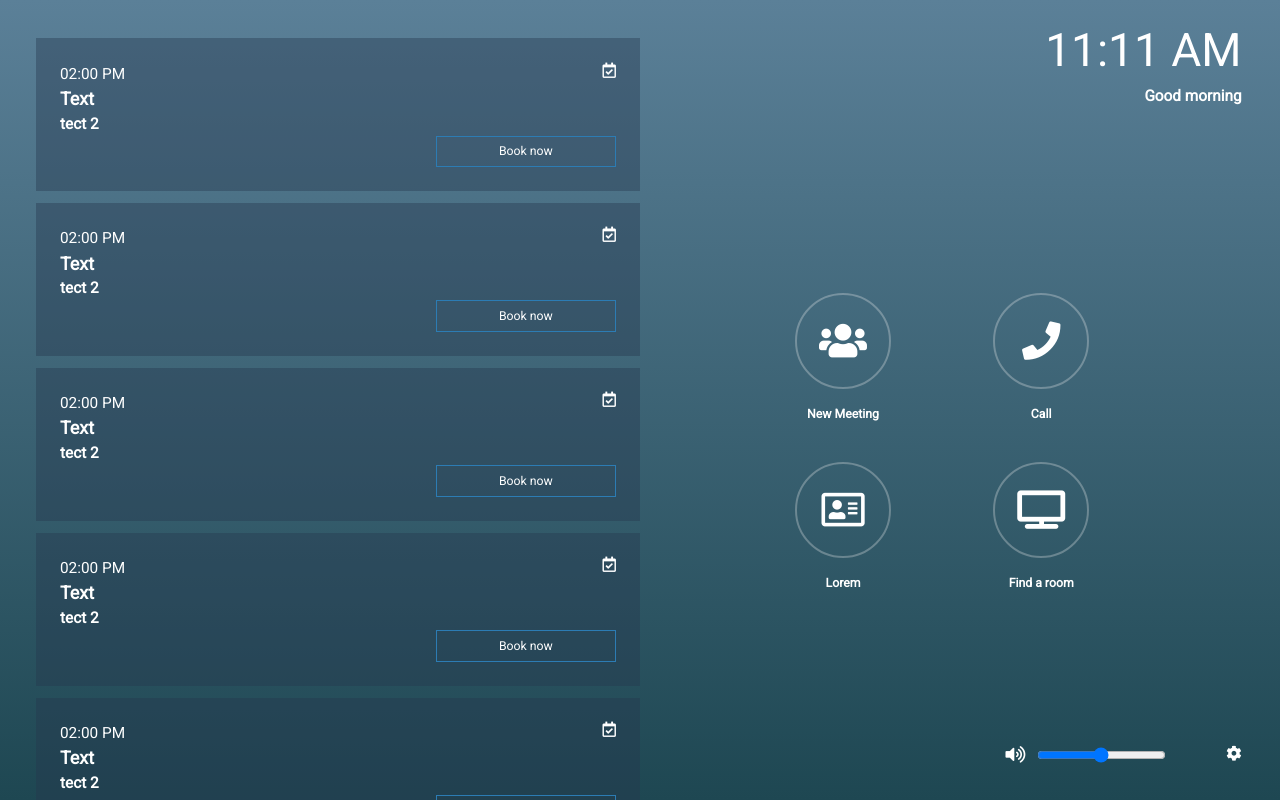
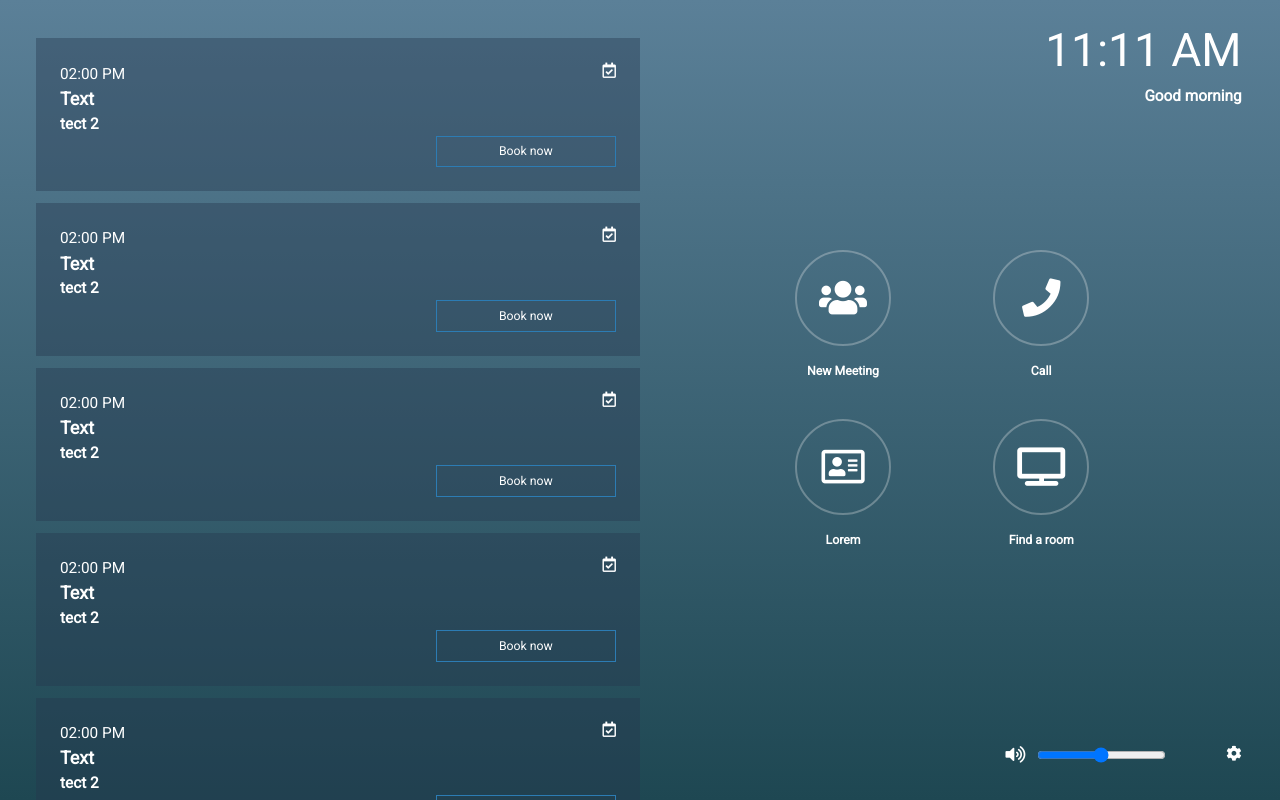
Before and after one commit to webmatrixxxl/Progress-Task, a website built with webpack: page Task 2 - CSS layout/public/index.html in a window 1280 px wide. Built offline with nearby package versions, Linux system fonts and the light colour scheme; files whose address does not match are found by name.

Commit message:
- set top sticky value of menu container back to 0. It has different behaviour across browsers

```diff
--- a/Task 2 - CSS layout/src/css/style.scss
+++ b/Task 2 - CSS layout/src/css/style.scss
@@ -93,7 +93,7 @@ h1, h2, h3, h4, h5, h6 {
 
   &__menu {
     position: sticky;
-    top: $tb-padding * 2;
+    top: 0;
     bottom: 0;
     display: flex;
     overflow: auto;
```
